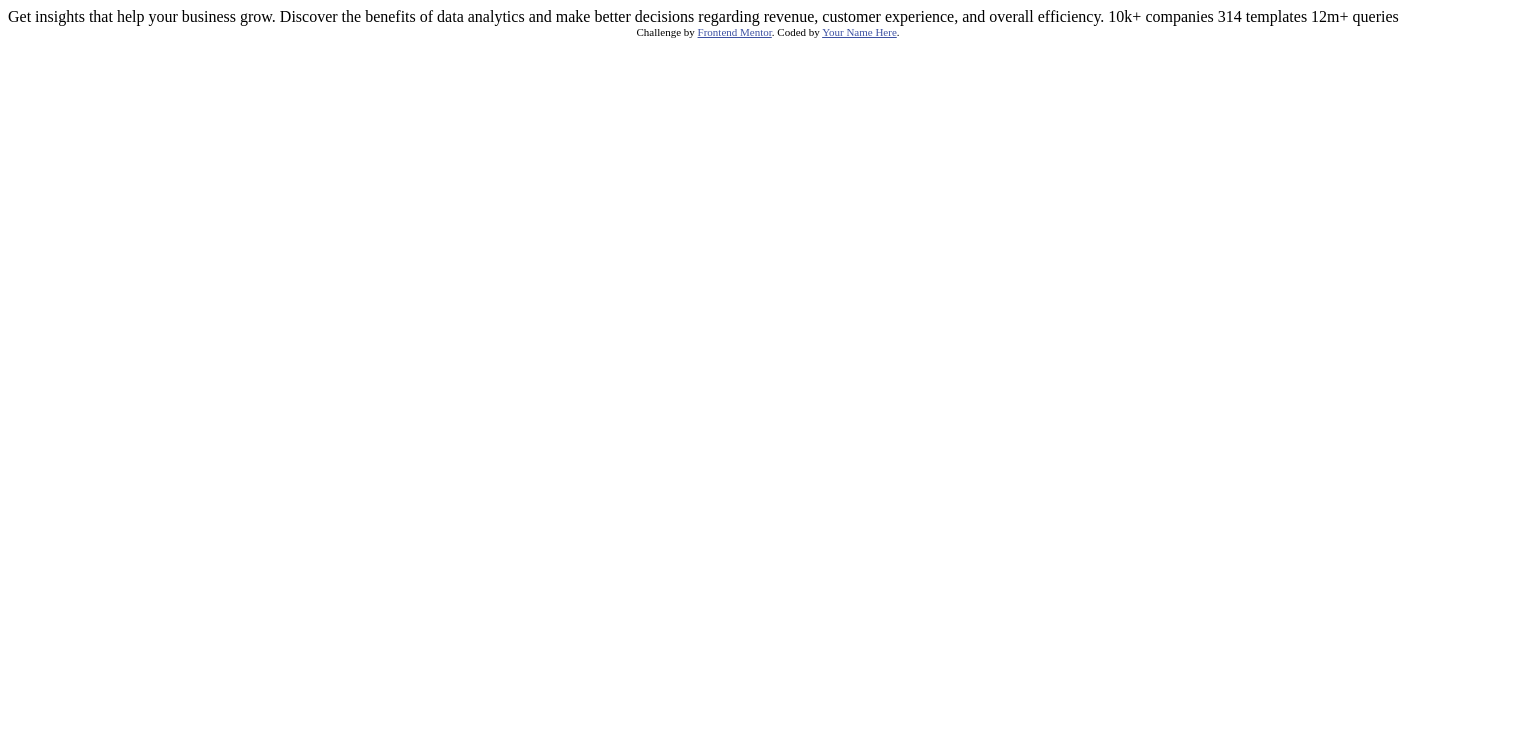
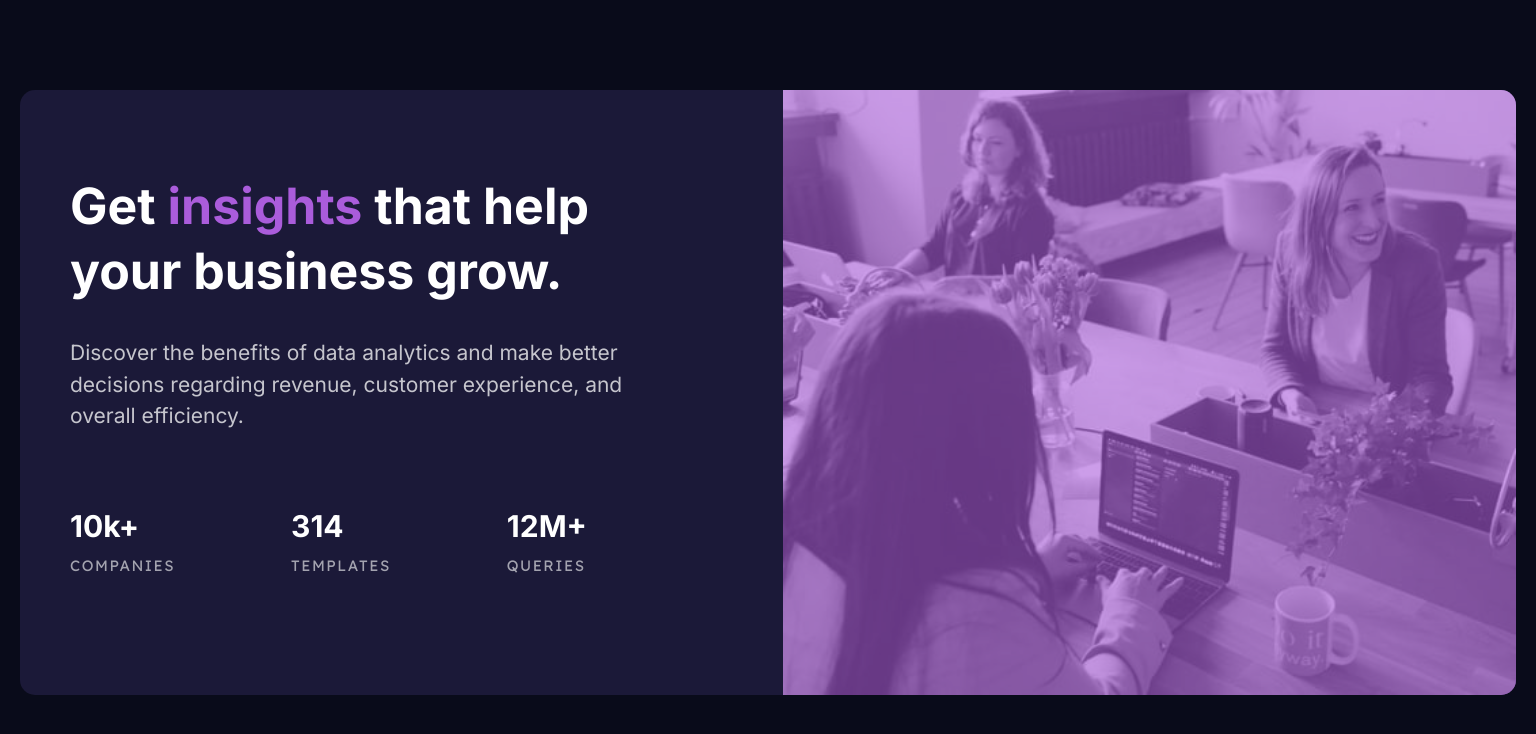
Before and after one commit to TemperatureFreak567/FM-cardComp, a plain HTML site: page index.html in a window 1536 px wide. Drawn offline with Linux system fonts and the light colour scheme.

Commit message:
Review card completed

```diff
--- a/index.html
+++ b/index.html
@@ -2,32 +2,42 @@
 <html lang="en">
 <head>
   <meta charset="UTF-8">
-  <meta name="viewport" content="width=device-width, initial-scale=1.0"> <!-- displays site properly based on user's device -->
-
-  <link rel="icon" type="image/png" sizes="32x32" href="./images/favicon-32x32.png">
-
-  <title>Frontend Mentor | Stats preview card component</title>
-
-  <!-- Feel free to remove these styles or customise in your own stylesheet 👍 -->
-  <style>
-    .attribution { font-size: 11px; text-align: center; }
-    .attribution a { color: hsl(228, 45%, 44%); }
-  </style>
+  <meta http-equiv="X-UA-Compatible" content="IE=edge">
+  <meta name="viewport" content="width=device-width, initial-scale=1.0">
+  <meta name="description" content="Frontend-mentor Test: Review card component">
+  <link rel="shortcut icon" href="images/favicon-32x32.png" type="image/x-icon">
+  <link rel="stylesheet" href="dist/css/style.css">
+  <link rel="preconnect" href="https://fonts.googleapis.com">
+  <link rel="preconnect" href="https://fonts.gstatic.com" crossorigin>
+  <link href="https://fonts.googleapis.com/css2?family=Inter:wght@400;700&family=Lexend+Deca&display=swap"
+    rel="stylesheet">
+  <title>Review Card component</title>
 </head>
 <body>
-
-  Get insights that help your business grow.
-
-  Discover the benefits of data analytics and make better decisions regarding revenue, customer
-  experience, and overall efficiency.
-
-  10k+ companies
-  314 templates
-  12m+ queries
-
-  <div class="attribution">
-    Challenge by <a href="https://www.frontendmentor.io?ref=challenge" target="_blank">Frontend Mentor</a>.
-    Coded by <a href="#">Your Name Here</a>.
+<main>
+ <div class="card">
+  <div class="img-div">
+    <picture>
+      <source media="(min-width: 1440px)" srcset="images/image-header-desktop.jpg">
+      <img src="images/image-header-mobile.jpg" alt="Group of women at work">
+    </picture>
   </div>
+  <div class="insights">
+    <h1>Get <span>insights</span> that help your business grow.</h1>
+    <p id="main-paragraph">
+      Discover the benefits of data analytics and make better decisions regarding revenue, customer experience, and
+      overall efficiency.
+    </p>
+    <div class="metrics">
+      <h2>10k+</h2>
+      <p class="metric-stat first">companies</p>
+      <h2>314</h2>
+      <p class="metric-stat second">templates</p>
+      <h2>12M+</h2>
+      <p class="metric-stat third">queries</p>
+    </div>
+  </div>
+ </div>
+</main>
 </body>
 </html>
--- /dev/null
+++ b/sass/globals/_boilerplate.scss
@@ -0,0 +1,15 @@
+html {
+  box-sizing: border-box;
+  font-size: 10px;
+}
+*, *::after,*::before {
+  box-sizing: inherit;
+}
+body {
+  margin: 0;
+  padding: 0;
+  background-color: var(--main-background);
+  color: var(--main-paragraph);
+  font-family: 'Inter', 'Lexend Deca', sans-serif;
+  font-size: 1.5rem;
+}
--- /dev/null
+++ b/sass/globals/_colors.scss
@@ -0,0 +1,8 @@
+:root {
+  --main-background: hsl(233, 47%, 7%);
+  --card-background: hsl(244, 38%, 16%);
+  --accent: hsl(277, 64%, 61%);
+  --main-heading: hsl(0, 0%, 100%);
+  --main-paragraph: hsla(0, 0%, 100%, 0.75);
+  --stat-headings: hsla(0, 0%, 100%, 0.6);
+}
--- /dev/null
+++ b/sass/globals/_index.scss
@@ -0,0 +1,3 @@
+@use 'boilerplate';
+@forward 'typography';
+@forward  'colors';
--- /dev/null
+++ b/sass/globals/_typography.scss
@@ -0,0 +1,26 @@
+
+h1,h2 {
+  font-weight: 700;
+line-height: 1.3;
+color: var(--main-heading);
+}
+
+#main-paragraph {
+  color: var(--main-paragraph);
+  font-family: 'Inter', sans-serif;
+  font-size: 1.5rem;
+  font-weight: 400;
+  padding: 1rem 2rem;
+  line-height: 1.5;
+
+}
+
+ .metrics p {
+   text-transform: uppercase;
+   color: var(--stat-headings);
+   margin-top: 0;
+   font-family: 'Lexend Deca', sans-serif;
+   font-weight: 400;
+   margin-bottom: 3rem;
+   letter-spacing: 0.2rem;
+ }
--- /dev/null
+++ b/sass/pages/_home.scss
@@ -0,0 +1,85 @@
+main {
+  background-color: var(--card-background);
+  margin: 9rem 2rem;
+  border-radius: 1.5rem;
+  .card {
+      overflow: hidden;
+      border-radius: 1.5rem;
+    }
+  span {
+    color: var(--accent);
+  }
+  .img-div {
+    background: hsl(277, 64%, 61%,);
+    img {
+     width: 100%;
+      display: block;
+      filter: opacity(0.4);
+
+    }
+
+  }
+  .insights {
+    text-align: center;
+    padding: 1.3rem 2rem;
+
+  }
+  .metrics {
+    margin-top: 4rem;
+    h2 {
+        font-size: 2.5rem;
+        margin: 0;
+      }
+  }
+  @media screen and (min-width: 1440px) {
+    .card {
+      display: grid;
+      gap: 3rem;
+      grid-template-columns: 1fr 1fr;
+      grid-template-rows: auto;
+      grid-template-areas:
+        "insight img"
+    }
+    .img-div {
+      grid-area: img;
+    }
+    .insights {
+      padding: 5rem;
+      grid-area: insight;
+        text-align: left;
+        h1{
+          font-size: 5rem;
+        }
+        #main-paragraph {
+padding: 0 8rem 0 0;
+  font-size: 2.1rem;
+
+}
+    }
+    .metrics {
+      display: grid;
+      grid-template-areas:
+        "1 2 3"
+        "a b c";
+
+      .first {
+        grid-area: a;
+      }
+      .second {
+        grid-area: b;
+      }
+      .third {
+        grid-area: c;
+      }
+      margin-top: 7.5rem;
+      h2 {
+        font-size: 3rem;
+        margin: 0;
+        padding-bottom: 1rem;
+      }
+      p {
+        letter-spacing: 0.15rem;
+      }
+    }
+  }
+}
--- /dev/null
+++ b/sass/pages/_index.scss
@@ -0,0 +1 @@
+@use 'home';
--- a/sass/style.scss
+++ b/sass/style.scss
@@ -0,0 +1,6 @@
+@use 'globals';
+@use 'pages';
+// media queries
+
+// Mobile: 375px
+// Desktop: 1440px
```
Also changed, not shown: dist/css/style.css, 1 other file.
